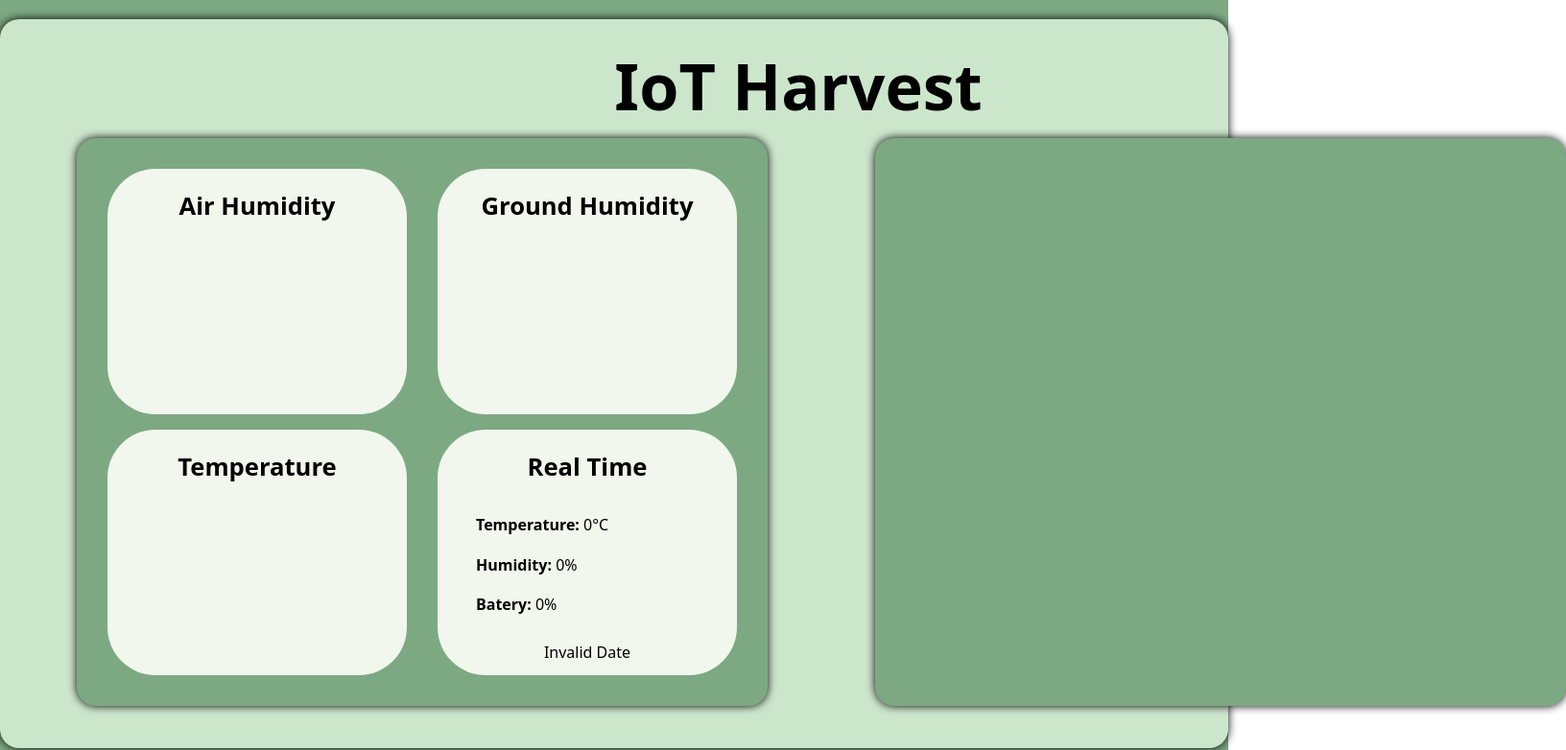
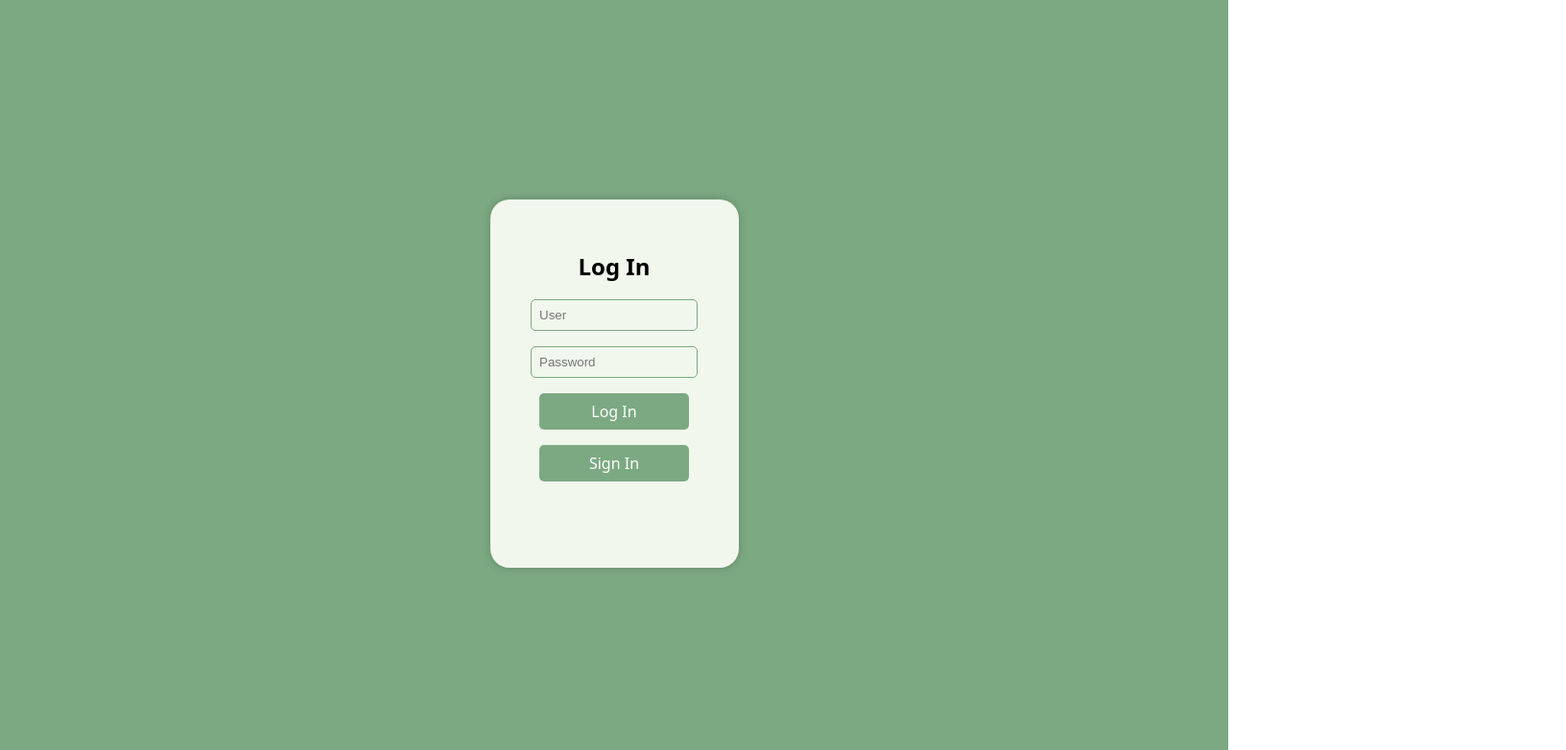
Before and after one commit to ermias-vm/IoTHarvest, a React (Vite) app in the folder frontend/my-app/: page / in a window 1280 px wide. Shown: the top 782 px of the page at 96% size, 1632 px wide, since content can reach past the window. Built offline with nearby package versions, Linux system fonts and the light colour scheme; no server answers.

Commit message:
New frontend version

```diff
--- a/frontend/my-app/src/App.css
+++ b/frontend/my-app/src/App.css
@@ -1,5 +1,7 @@
 body, html {
   background-color: #7ca982;
+  margin: 0;
+  padding: 0;
 }
 
 #root {
@@ -9,146 +11,141 @@ body, html {
   align-items: center;
 }
 
+/* Contenedor de fondo */
 .background-container {
   background-color: #cce6cc;
-  height: 95vh;
-  width: 208vh;
+  height: calc(100vh - 4vh);
+  width: calc(100vw - 3vw);
+  margin: 1vh 1vw;
   border-radius: 20px;
-  box-shadow: 0px 0px 10px rgba(0, 0, 0, 2);
+  box-shadow: 0 0 10px rgba(0, 0, 0, 2);
+  box-sizing: border-box;
+  padding: 2vh;
+  position: relative;
 }
 
+/* Título */
 .title {
-  font-size: 1.3rem;
+  font-size: 3rem;
   font-weight: bold;
   position: absolute;
-  top: 1vh;
-  left: 104vh;
-  transform: translateX(-50%);
+  top: 2%;
+  left: 50%;
+  transform: translate(-50%, -50%);
   color: #000;
 }
 
-.graphs-container {
-  background-color: #7ca982;
-  height: 74vh;
-  width: 90vh;
-  position: absolute;
-  top: 18vh;
-  left: 10vh;
-  border-radius: 20px;
-  box-shadow: 0px 0px 10px rgba(0, 0, 0, 2);
+/* Contenedor horizontal de gráficos y foto */
+.top-panels {
+  display: flex;
+  flex-direction: row;
+  flex-wrap: nowrap;
+  gap: 2vw;
+  justify-content: space-between;
+  width: 100%;
+  height: 89%; /* 🔧 Ajusta aquí la altura */
+  margin-top: 10vh;
+  box-sizing: border-box;
 }
 
-.photo-container {
+/* Panel gráfico */
+.graphs-container {
+  flex: 1;
   background-color: #7ca982;
-  height: 74vh;
-  width: 90vh;
-  position: absolute;
-  top: 18vh;
-  left: 114vh;
   border-radius: 20px;
-  box-shadow: 0px 0px 10px rgba(0, 0, 0, 2);
+  box-shadow: 0 0 10px rgba(0, 0, 0, 0.2);
+  padding: 1vh;
+  box-sizing: border-box;
+  display: flex;
+  flex-direction: column;
 }
 
-.air-humidity-container {
-  background-color: #f1f7ed;
-  height: 31vh;
-  width: 39vh;
-  position: absolute;
-  top: 4vh;
-  left: 4vh;
-  border-radius: 50px;
-
-  display: flex;
-  justify-content: center;
-  padding-top: 1vh;
+/* Panel foto */
+.photo-container {
+  flex: 1;
+  background-color: #7ca982;
+  border-radius: 20px;
+  box-shadow: 0 0 10px rgba(0, 0, 0, 0.2);
+  padding: 1vh;
+  box-sizing: border-box;
 }
 
-.air-humidity-title {
-  font-size: 0.5rem;
-  font-weight: bold;
-  color: #000;
+/* Grid sensores 2x2 */
+.sensors-grid {
+  display: grid;
+  grid-template-columns: repeat(2, 1fr); /* 2 columnas de igual tamaño */
+  grid-template-rows: repeat(2, 1fr); /* 2 filas de igual tamaño */
+  width: 95%;
+  height: 100%;
+  margin-left: 2vw;
+  margin-top: 2vh;
+  box-sizing: border-box;
 }
 
-.ground-humidity-container {
+/* Caja sensor */
+.sensor-container {
+  width: calc(100% - 2vw); /* Ocupa la mitad del ancho del contenedor padre menos el gap */
+  height: calc(100% - 2vh); /* Ocupa la mitad de la altura del contenedor padre menos el gap */
   background-color: #f1f7ed;
-  height: 31vh;
-  width: 39vh;
-  position: absolute;
-  top: 4vh;
-  left: 47vh;
-  border-radius: 50px;
-
-  display: flex;
-  justify-content: center;
-  padding-top: 1vh;
-}
-
-.ground-humidity-title {
-  font-size: 0.5rem;
-  font-weight: bold;
-  color: #000;
-}
-
-.temperature-container {
-  background-color: #f1f7ed;
-  height: 31vh;
-  width: 39vh;
-  position: absolute;
-  top: 38vh;
-  left: 4vh;
-  border-radius: 50px;
-
-  display: flex;
-  justify-content: center;
-  padding-top: 1vh;
-}
-
-.temperature-title {
-  font-size: 0.5rem;
-  font-weight: bold;
-  color: #000;
-}
-
-.real-time-container {
-  background-color: #f1f7ed;
-  height: 31vh;
-  width: 39vh;
-  position: absolute;
-  top: 38vh;
-  left: 47vh;
-  border-radius: 50px;
-
+  border-radius: 20px;
+  box-shadow: 0 0 10px rgba(0, 0, 0, 0.2);
+  padding: 1vh;
+  box-sizing: border-box;
   display: flex;
   flex-direction: column;
   justify-content: flex-start;
   align-items: center;
-  padding-top: 1vh;
 }
 
-.real-time-title {
-  font-size: 0.5rem;
+/* Título del sensor */
+.sensor-title {
+  font-size: 1rem;
   font-weight: bold;
   color: #000;
   text-align: center;
   width: 100%;
+
+  margin-top: 1vh;
+  margin-bottom: 1vh;
 }
 
-.real-time-content {
-  margin-top: 0.1vh;
+/* Datos del sensor */
+.sensor-data {
   font-size: 1rem;
   color: #000;
+  text-align: left;
+  padding: 0 2vh;
   width: 100%;
+  line-height: 1.6;
+  margin-left: 2vw
 }
 
-.real-time-data {
-  text-align: left;
-  padding-left: 5vh;
-  padding-right: 2vh;
-  line-height: 1.6;
+.photo-inner-container {
+  display: flex;
+  flex-direction: column;
+  height: 100%;
+  gap: 2vh;
 }
 
-.time-display {
-  text-align: center;
-  width: 100%;
-  margin-top: 3vh;
+.photo-box-top,
+.photo-box-bottom {
+  background-color: #f1f7ed;
+  border-radius: 20px;
+  box-shadow: 0 0 10px rgba(0, 0, 0, 0.2);
+  padding: 1vh;
+  margin: 2vh 2vw;
+  box-sizing: border-box;
+  display: flex;
+  flex-direction: column;
+  justify-content: center;
+  align-items: center;
 }
+
+/* Alturas ajustables */
+.photo-box-top {
+  flex: 8;
+}
+
+.photo-box-bottom {
+  flex: 2;
+}
--- a/frontend/my-app/src/App.tsx
+++ b/frontend/my-app/src/App.tsx
@@ -1,76 +1,42 @@
-import React, { useEffect, useState } from 'react';
+import React, { useState } from 'react';
+import { BrowserRouter as Router, Routes, Route, Navigate } from 'react-router-dom';
 import './App.css';
+import Dashboard from './components/Dashboard';
+import LoginPage from './components/LoginPage';
+import SignInPage from './components/SignInPage'; // 👈 importa la nueva página
 
 function App() {
-  const [sensorData, setSensorData] = useState({
-    temperature: 0,
-    humidity: 0,
-    batery: 0,
-    timestamp: ''
-  });
-
-  // Función para obtener datos del backend
-  const fetchSensorData = () => {
-    fetch('http://localhost:1500/api/sensores/ultimo')
-      .then((res) => res.json())
-      .then((data) => setSensorData(data))
-      .catch((err) => console.error('Error al obtener datos:', err));
-  };
-
-  useEffect(() => {
-    fetchSensorData();
-
-    const interval = setInterval(() => {
-      fetchSensorData(); // Cada 10 minutos
-    }, 10 * 60 * 1000);
-
-    return () => clearInterval(interval);
-  }, []);
+  const [isAuthenticated, setIsAuthenticated] = useState(false);
 
   return (
-    <div className="background-container">
-      <div className="title">
-        <h1>IoT Harvest</h1>
-      </div>
-
-      <div className="graphs-container">
-        <div className="air-humidity-container">
-          <div className="air-humidity-title">
-            <h1>Air Humidity</h1>
-          </div>
-        </div>
-
-        <div className="ground-humidity-container">
-          <div className="ground-humidity-title">
-            <h1>Ground Humidity</h1>
-          </div>
-        </div>
-
-        <div className="temperature-container">
-          <div className="temperature-title">
-            <h1>Temperature</h1>
-          </div>
-        </div>
-
-        <div className="real-time-container">
-          <div className="real-time-title">
-            <h1>Real Time</h1>
-          </div>
-          <div className="real-time-content">
-            <div className="real-time-data">
-              <p><strong>Temperature:</strong> {sensorData.temperature}°C</p>
-              <p><strong>Humidity:</strong> {sensorData.humidity}%</p>
-              <p><strong>Batery:</strong> {sensorData.batery}%</p>
-            </div>
-            <div className="time-display">
-              {new Date(sensorData.timestamp).toLocaleString()}
-            </div>
-          </div>
-        </div>
-      </div>
-
-      <div className="photo-container"></div>
-    </div>
+    <Router>
+      <Routes>
+        <Route
+          path="/"
+          element={
+            isAuthenticated
+              ? <Navigate to="/dashboard" />
+              : <LoginPage onLogin={() => setIsAuthenticated(true)} />
+          }
+        />
+        <Route
+          path="/dashboard"
+          element={
+            isAuthenticated
+              ? <Dashboard />
+              : <Navigate to="/" />
+          }
+        />
+        <Route
+          path="/signin"
+          element={<SignInPage />} // 👈 nueva ruta accesible sin login
+        />
+        <Route
+          path="/login"
+          element={<LoginPage onLogin={() => setIsAuthenticated(true)} />}
+        />
+      </Routes>
+    </Router>
   );
 }
 
--- /dev/null
+++ b/frontend/my-app/src/components/Dashboard.tsx
@@ -0,0 +1,84 @@
+import React, { useState } from 'react';
+import '../App.css';
+import { useNavigate } from 'react-router-dom';
+
+const Dashboard = () => {
+  const [sensorData, setSensorData] = useState({
+    temperature: 0,
+    humidity: 0,
+    batery: 0,
+    timestamp: ''
+  });
+
+  const navigate = useNavigate();
+
+  return (
+    <div className="background-container">
+      <h1 className="title">IoT Harvest</h1>
+      <div
+        style={{
+          position: 'absolute',
+          top: 'var(--logout-button-top, 1rem)',
+          left: 'var(--logout-button-left, 1rem)',
+          padding: '0.5rem 1rem',
+          background: '#7ca982',
+          color: 'white',
+          borderRadius: '5px'
+        }}
+      >
+        User {/* // Aquí se mostraría el nombre del usuario obtenido del backend */}
+      </div>
+      <button
+        onClick={() => navigate('/login')}
+        style={{
+          position: 'absolute',
+          top: 'var(--logout-button-top, 1rem)',
+          right: 'var(--logout-button-right, 1rem)',
+          padding: '0.5rem 1rem',
+          background: '#b81414',
+          color: 'white',
+          border: 'none',
+          borderRadius: '5px',
+          cursor: 'pointer'
+        }}
+      >Log Out</button>
+
+      <div className="top-panels">
+        <div className="graphs-container">
+
+          <div className="sensors-grid">
+            <div className="sensor-container">
+              <div className="sensor-title">Air humidity</div>
+            </div>
+            <div className="sensor-container">
+              <div className="sensor-title">Ground humidity</div>
+            </div>
+            <div className="sensor-container">
+              <div className="sensor-title">Temperature</div>
+            </div>
+            <div className="sensor-container">
+              <div className="sensor-title">Real time data</div>
+              <div className="sensor-data">
+                <p>Temperature: {sensorData.temperature}°C</p>
+                <p>Humidity: {sensorData.humidity}%</p>
+                <p>Batery: {sensorData.batery}%</p>
+                <p>Last upgrade: {sensorData.timestamp || 'N/A'}</p>
+              </div>
+            </div>
+          </div>
+        </div>
+
+        <div className="photo-container">
+          <div className="photo-inner-container">
+            <div className="photo-box-top">
+            </div>
+            <div className="photo-box-bottom">
+            </div>
+          </div>
+        </div>
+      </div>
+    </div>
+  );
+};
+
+export default Dashboard;
--- /dev/null
+++ b/frontend/my-app/src/components/LoginPage.tsx
@@ -0,0 +1,94 @@
+import React from 'react';
+import { useNavigate } from 'react-router-dom';
+
+type Props = {
+  onLogin: () => void;
+};
+
+const LoginPage: React.FC<Props> = ({ onLogin }) => {
+  const navigate = useNavigate();
+
+  const handleLogin = () => {
+    onLogin();
+    navigate('/dashboard'); // Redirige al Dashboard después de iniciar sesión
+  };
+
+  return (
+    <div style={{ height: '100vh', display: 'flex', justifyContent: 'center', alignItems: 'center' }}>
+      <div
+        style={{
+          height: '40%',
+          width: '100%',
+          padding: '2rem',
+          background: '#f1f7ed',
+          borderRadius: '20px',
+          boxShadow: '0 0 10px rgba(0,0,0,0.2)',
+          display: 'flex',
+          flexDirection: 'column',
+          justifyContent: 'flex-start',
+          alignItems: 'center',
+          margin: 'auto'
+        }}
+      >
+        <h2 style={{
+          color: 'black',
+          textAlign: 'center',
+          marginBottom: '1rem'
+        }}>Log In</h2>
+        <input
+          type="text"
+          placeholder="User"
+          style={{
+            width: '80%',
+            padding: '0.5rem',
+            marginBottom: '1rem',
+            borderRadius: '5px',
+            border: '1px solid #7ca982',
+            background: 'none',
+            color: 'black'
+          }}
+        />
+        <input
+          type="password"
+          placeholder="Password"
+          style={{
+            width: '80%',
+            padding: '0.5rem',
+            marginBottom: '1rem',
+            borderRadius: '5px',
+            border: '1px solid #7ca982',
+            background: 'none',
+            color: 'black'
+          }}
+        />
+        <button
+          onClick={handleLogin}
+          style={{
+            width: '80%',
+            padding: '0.5rem',
+            marginBottom: '1rem',
+            borderRadius: '5px',
+            background: '#7ca982',
+            color: 'white',
+            border: 'none',
+            cursor: 'pointer'
+          }}
+        >Log In</button>
+        <button
+          onClick={() => navigate('/signin')}
+          style={{
+            width: '80%',
+            padding: '0.5rem',
+            borderRadius: '5px',
+            background: '#7ca982',
+            color: 'white',
+            border: 'none',
+            cursor: 'pointer'
+          }}
+        >Sign In</button>
+      </div>
+    </div>
+  );
+};
+
+export default LoginPage;
--- /dev/null
+++ b/frontend/my-app/src/components/SignInPage.tsx
@@ -0,0 +1,89 @@
+import React from 'react';
+import { useNavigate } from 'react-router-dom';
+
+const SignInPage: React.FC = () => {
+  const navigate = useNavigate();
+
+  const handleSignUp = () => {
+    navigate('/login'); // Redirige a la página de inicio de sesión después de crear cuenta
+  };
+
+  return (
+    <div style={{ height: '100vh', display: 'flex', justifyContent: 'center', alignItems: 'center' }}>
+      <div
+        style={{
+          height: '40%',
+          width: '1000%',
+          padding: '2rem',
+          background: '#f1f7ed',
+          borderRadius: '20px',
+          boxShadow: '0 0 10px rgba(0,0,0,0.2)',
+          display: 'flex',
+          flexDirection: 'column',
+          justifyContent: 'flex-start',
+          alignItems: 'center',
+          margin: 'auto'
+        }}
+      >
+        <h2 style={{
+          color: 'black',
+          textAlign: 'center',
+          marginBottom: '1rem'
+        }}>Create account</h2>
+        <input
+          type="text"
+          placeholder="User"
+          style={{
+            width: '80%',
+            padding: '0.5rem',
+            marginBottom: '1rem',
+            borderRadius: '5px',
+            border: '1px solid #7ca982',
+            background: 'none',
+            color: 'black'
+          }}
+        />
+        <input
+          type="password"
+          placeholder="Password"
+          style={{
+            width: '80%',
+            padding: '0.5rem',
+            marginBottom: '1rem',
+            borderRadius: '5px',
+            border: '1px solid #7ca982',
+            background: 'none',
+            color: 'black'
+          }}
+        />
+        <button
+          onClick={handleSignUp}
+          style={{
+            width: '80%',
+            padding: '0.5rem',
+            marginBottom: '1rem',
+            borderRadius: '5px',
+            background: '#7ca982',
+            color: 'white',
+            border: 'none',
+            cursor: 'pointer'
+          }}
+        >Create account</button>
+        <button
+          onClick={() => navigate('/login')}
+          style={{
+            width: '80%',
+            padding: '0.5rem',
+            borderRadius: '5px',
+            background: '#b81414',
+            color: 'white',
+            border: 'none',
+            cursor: 'pointer'
+          }}
+        >Back</button>
+      </div>
+    </div>
+  );
+};
+
+export default SignInPage;
```
